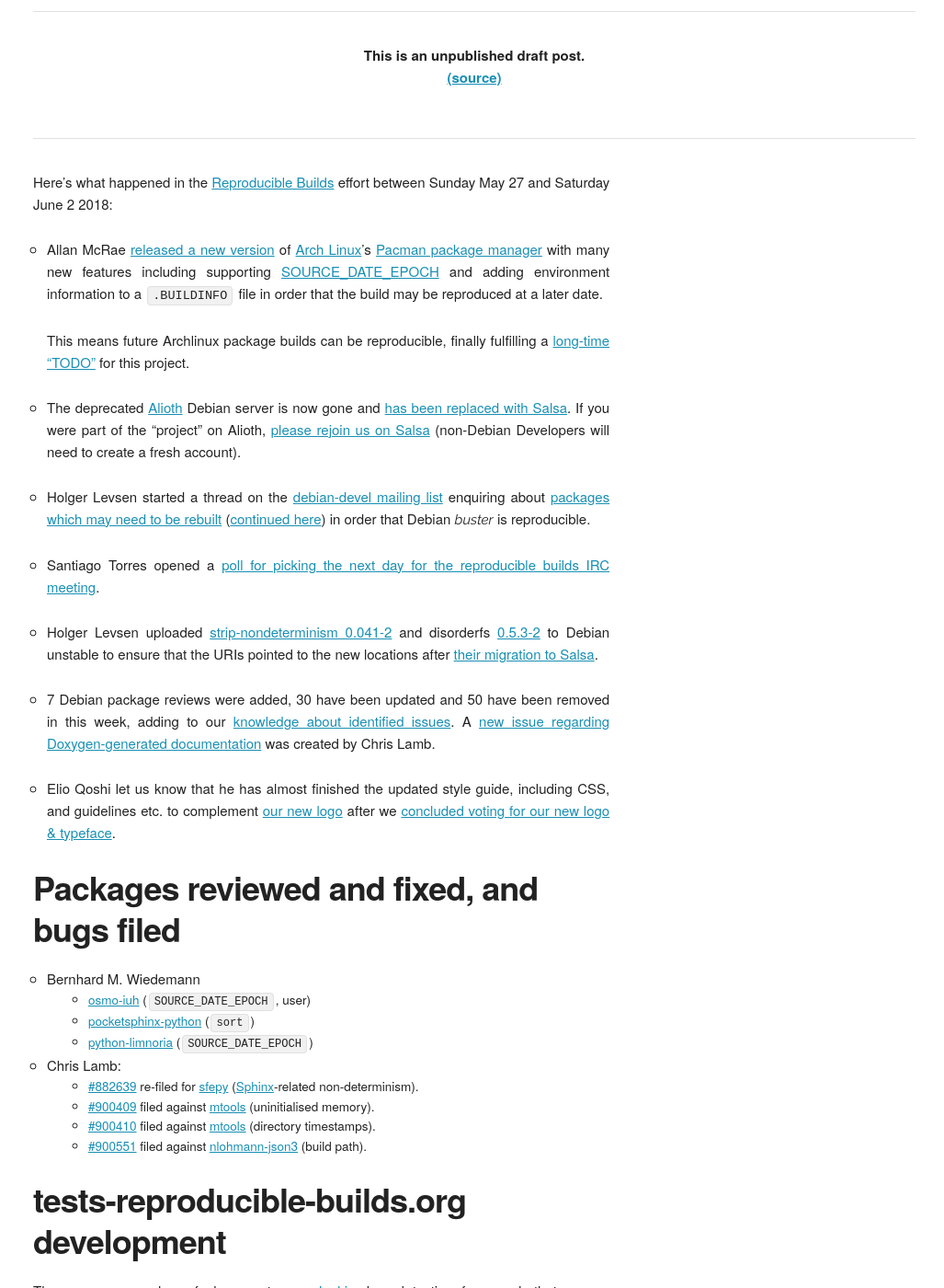
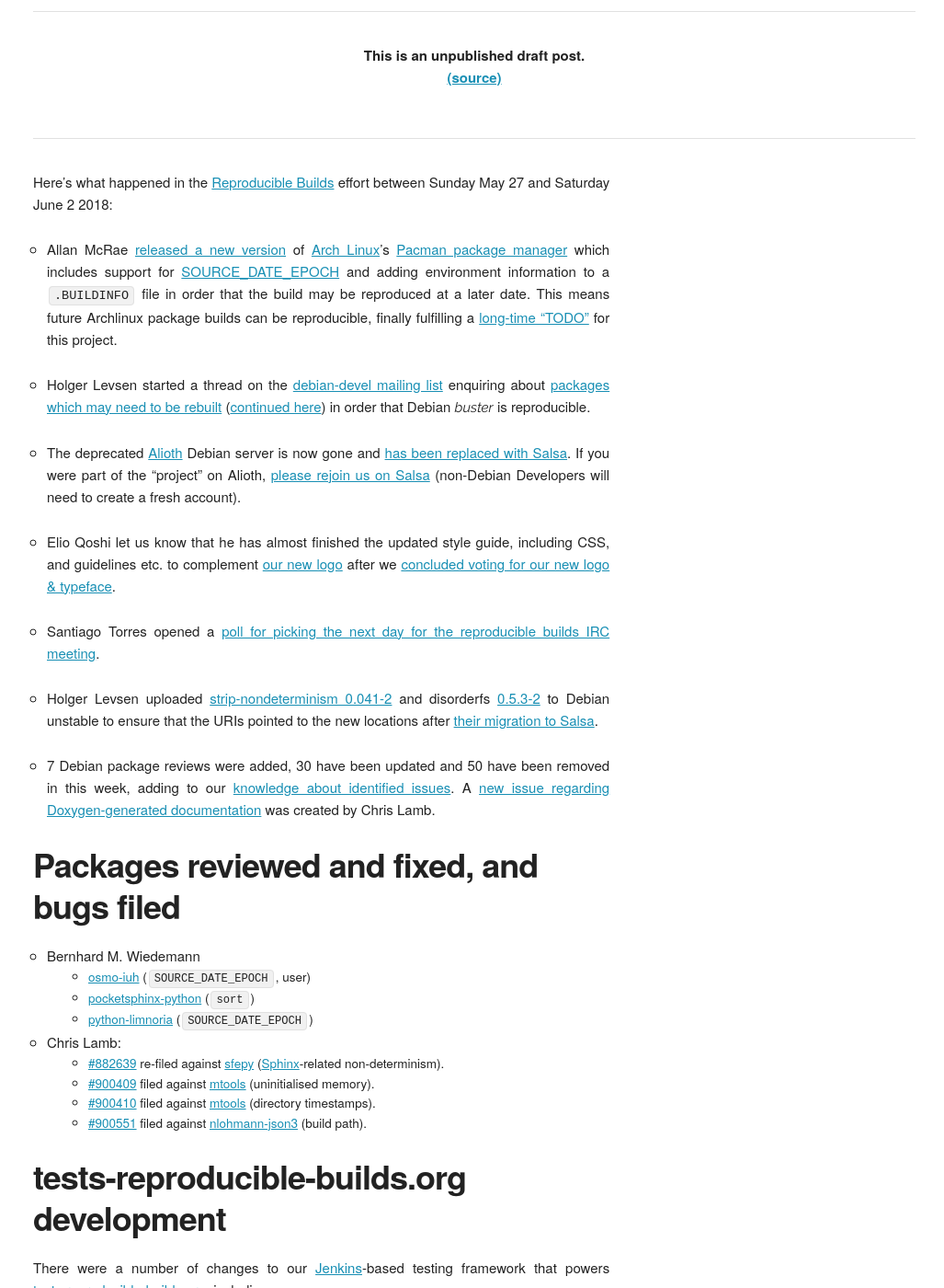
Before and after one commit to prototypefund/reproducible-website, a Jekyll site: the page built from _blog/posts/162.md, in a window 1280 px wide and 1400 px high, scrolled down 269 px. Shown: the whole window at 92% size, without its empty margins (124-1151 px from the left). Built offline with Jekyll 4.4.1, drawn with Linux system fonts in a browser that asks for light colours; some web fonts are replaced; some of the changed text lies outside the part shown.

Commit message:
Cosmetic changes.

```diff
--- a/_blog/posts/162.md
+++ b/_blog/posts/162.md
@@ -5,21 +5,19 @@
 
 Here's what happened in the [Reproducible Builds](https://reproducible-builds.org) effort between Sunday May 27 and Saturday June 2 2018:
 
-* Allan McRae [released a new version](https://git.archlinux.org/pacman.git/tag/?h=v5.1.0) of [Arch Linux](https://www.archlinux.org/)'s [Pacman package manager](https://wiki.archlinux.org/index.php/pacman) with many new features including supporting [SOURCE_DATE_EPOCH](https://reproducible-builds.org/specs/source-date-epoch/) and adding environment information to a `.BUILDINFO` file in order that the build may be reproduced at a later date.
+* Allan McRae [released a new version](https://git.archlinux.org/pacman.git/tag/?h=v5.1.0) of [Arch Linux](https://www.archlinux.org/)'s [Pacman package manager](https://wiki.archlinux.org/index.php/pacman) which includes support for [SOURCE_DATE_EPOCH](https://reproducible-builds.org/specs/source-date-epoch/) and adding environment information to a `.BUILDINFO` file in order that the build may be reproduced at a later date. This means future Archlinux package builds can be reproducible, finally fulfilling a [long-time "TODO"](https://www.archlinux.org/todo/buildinfo-rebuild/) for this project.
 
-  This means future Archlinux package builds can be reproducible, finally fulfilling a [long-time "TODO"](https://www.archlinux.org/todo/buildinfo-rebuild/) for this project.
+* Holger Levsen started a thread on the [debian-devel mailing list](https://lists.debian.org/debian-devel/) enquiring about [packages which may need to be rebuilt](https://lists.debian.org/debian-devel/2018/05/thrd2.html#00499) ([continued here](https://lists.debian.org/debian-devel/2018/06/threads.html#00007)) in order that Debian *buster* is reproducible.
 
 * The deprecated [Alioth](https://wiki.debian.org/Alioth) Debian server is now gone and [has been replaced with Salsa](https://wiki.debian.org/Salsa/AliothMigration). If you were part of the "project" on Alioth, [please rejoin us on Salsa](https://salsa.debian.org/reproducible-builds) (non-Debian Developers will need to create a fresh account).
 
-* Holger Levsen started a thread on the [debian-devel mailing list](https://lists.debian.org/debian-devel/) enquiring about [packages which may need to be rebuilt](https://lists.debian.org/debian-devel/2018/05/thrd2.html#00499) ([continued here](https://lists.debian.org/debian-devel/2018/06/threads.html#00007)) in order that Debian *buster* is reproducible.
+* Elio Qoshi let us know that he has almost finished the updated style guide, including CSS, and guidelines etc. to complement [our new logo](https://reproducible-builds.org/images/logos/rb.svg) after we [concluded voting for our new logo & typeface](https://lists.reproducible-builds.org/pipermail/rb-general/2018-May/000981.html).
 
 * Santiago Torres opened a [poll for picking the next day for the reproducible builds IRC meeting](https://dudle.jmt.gr/rbmeetings/).
 
 * Holger Levsen uploaded [strip-nondeterminism 0.041-2](https://tracker.debian.org/news/962133/accepted-strip-nondeterminism-0041-2-source-into-unstable/) and disorderfs [0.5.3-2](https://tracker.debian.org/news/962131/accepted-disorderfs-053-2-source-amd64-into-unstable/) to Debian unstable to ensure that the URIs pointed to the new locations after [their migration to Salsa](https://wiki.debian.org/Salsa/AliothMigration).
 
 * 7 Debian package reviews were added, 30 have been updated and 50 have been removed in this week, adding to our [knowledge about identified issues](https://tests.reproducible-builds.org/debian/index_issues.html). A [new issue regarding Doxygen-generated documentation](https://salsa.debian.org/reproducible-builds/reproducible-notes/commit/2a08d455) was created by Chris Lamb.
-
-* Elio Qoshi let us know that he has almost finished the updated style guide, including CSS, and guidelines etc. to complement [our new logo](https://reproducible-builds.org/images/logos/rb.svg) after we [concluded voting for our new logo & typeface](https://lists.reproducible-builds.org/pipermail/rb-general/2018-May/000981.html).
 
 
 Packages reviewed and fixed, and bugs filed
@@ -31,7 +29,7 @@
     * [python-limnoria](https://github.com/ProgVal/Limnoria/pull/1338) (`SOURCE_DATE_EPOCH`)
 
 * Chris Lamb:
-    * [#882639](https://bugs.debian.org/882639) re-filed for [sfepy](https://tracker.debian.org/pkg/sfepy) ([Sphinx](http://www.sphinx-doc.org/en/master/)-related non-determinism).
+    * [#882639](https://bugs.debian.org/882639) re-filed against [sfepy](https://tracker.debian.org/pkg/sfepy) ([Sphinx](http://www.sphinx-doc.org/en/master/)-related non-determinism).
     * [#900409](https://bugs.debian.org/900409) filed against [mtools](https://tracker.debian.org/pkg/mtools) (uninitialised memory).
     * [#900410](https://bugs.debian.org/900410) filed against [mtools](https://tracker.debian.org/pkg/mtools) (directory timestamps).
     * [#900551](https://bugs.debian.org/900551) filed against [nlohmann-json3](https://tracker.debian.org/pkg/nlohmann-json3) (build path).
@@ -69,15 +67,15 @@
     * [Add 2-minute pitch from SHA2017](https://salsa.debian.org/reproducible-builds/reproducible-website/commit/ea09e45).
 * Bernhard M. Wiedemann:
     * [Add an .SVG version of the new logo](https://salsa.debian.org/reproducible-builds/reproducible-website/commit/1687eea).
-* Sylvain Beucler:
-    * [Mention `build-path-prefix-map` on the "build paths" page](https://salsa.debian.org/reproducible-builds/reproducible-website/commit/3fd9ef1).
-    * [Add references on the "archives" page](https://salsa.debian.org/reproducible-builds/reproducible-website/commit/561e9d0).
 * Chris Lamb:
     * [Generate presentations from a data file](https://salsa.debian.org/reproducible-builds/reproducible-website/commit/36a467b).
     * [Add a number of missing presentations](https://salsa.debian.org/reproducible-builds/reproducible-website/commit/a2ff6fe).
     * [Show event dates if we have them](https://salsa.debian.org/reproducible-builds/reproducible-website/commit/11223a2).
 * Mattia Rizzolo:
     * [Add a link to the place where we publish PDFs](https://salsa.debian.org/reproducible-builds/reproducible-website/commit/2ec5791).
+* Sylvain Beucler:
+    * [Mention `build-path-prefix-map` on the "build paths" page](https://salsa.debian.org/reproducible-builds/reproducible-website/commit/3fd9ef1).
+    * [Add references on the "archives" page](https://salsa.debian.org/reproducible-builds/reproducible-website/commit/561e9d0).
 
 Chris Lamb also updated the [diffoscope.org](https://diffoscope.org/) website, including [adding a progress bar animation](https://salsa.debian.org/reproducible-builds/diffoscope-website/commit/8c01733) as well as [making "try it online" link more prominent](https://salsa.debian.org/reproducible-builds/diffoscope-website/commit/8325b5d) and [correctiing the source tarball link](https://salsa.debian.org/reproducible-builds/diffoscope-website/commit/a15a6b2).
 
```
Also changed, not shown: other parts of _blog/posts/162.md (+4 -4 lines).
